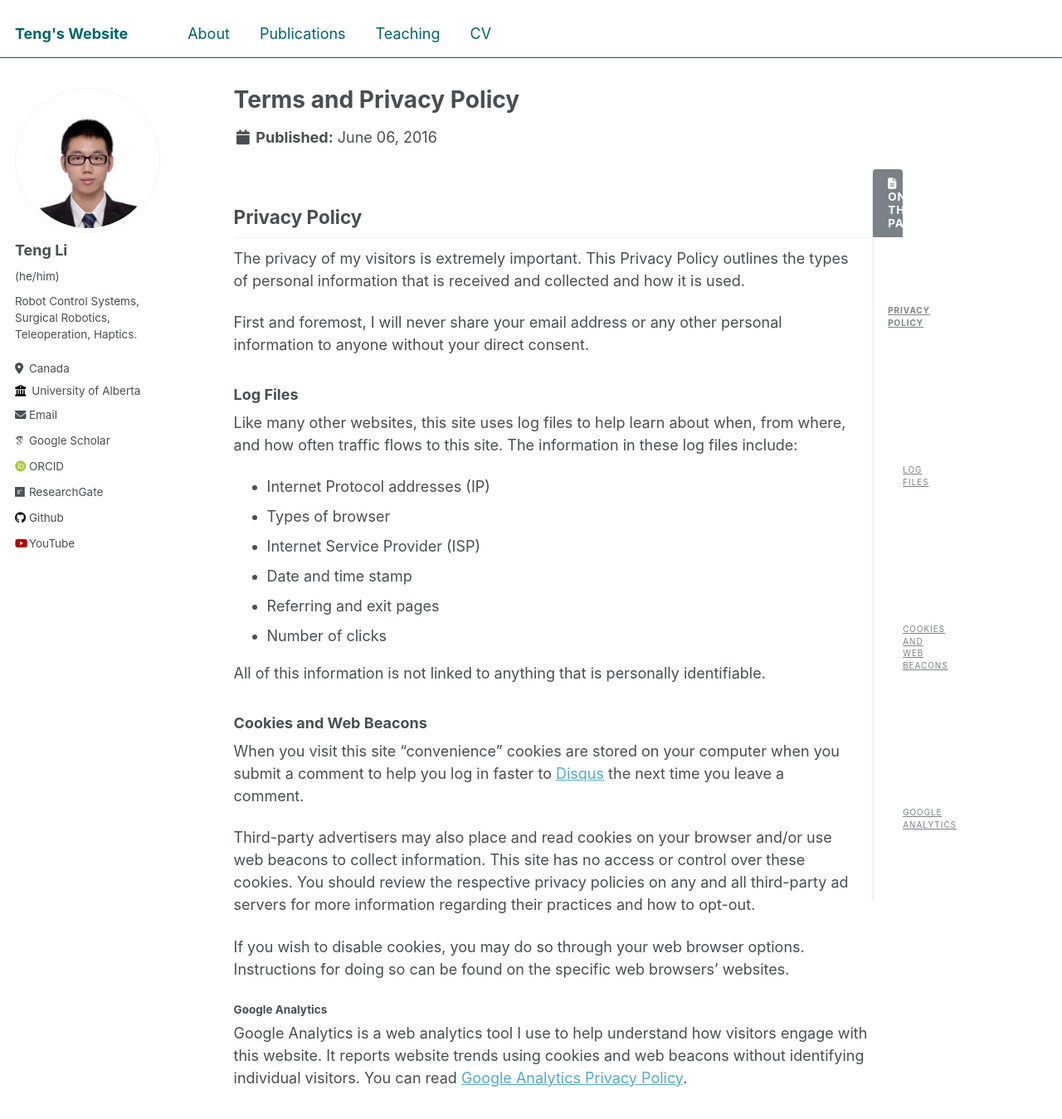
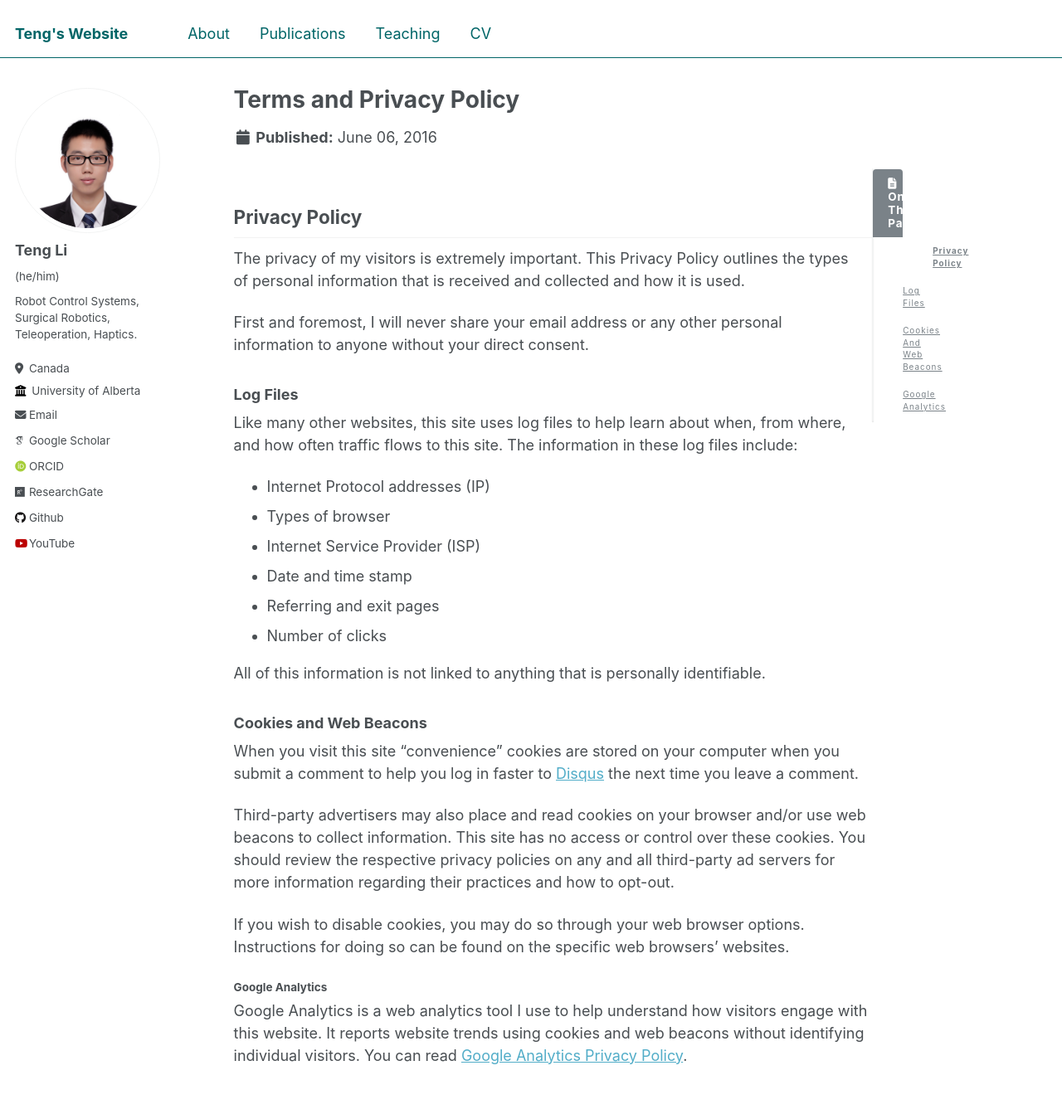
Before and after one commit to teng4/teng4.github.io, a Jekyll site: the page built from _pages/terms.md, in a window 1280 px wide and 1400 px high. Shown: the top 1349 px of the window at 83% size. Built offline with Jekyll 4.4.1, drawn with Linux system fonts in a browser that asks for light colours; some web fonts are replaced.

Commit message:
Update _navigation.scss

```diff
--- a/_sass/_navigation.scss
+++ b/_sass/_navigation.scss
@@ -376,7 +376,8 @@
 .toc {
   font-family: $sans-serif-narrow;
   color: $gray;
-  text-transform: uppercase;
+  //text-transform: uppercase; //original.
+  text-transform: capitalize; //teng4 modified.
   letter-spacing: 1px;
   background-color: #fff;
   border: 1px solid $border-color;
@@ -393,8 +394,8 @@
 }
 
 .toc__menu {
-  margin: 0; //original.
-  padding: 0; //original.
+  margin: 0; //teng4note, original.
+  padding: 0; //teng4note, original.
   width: 100%;
   list-style: none;
   font-size: 0.8rem;
@@ -402,7 +403,7 @@
   a {
     display: block; //original.
     //padding: 0.5rem 1rem; //original.
-    padding: 4.5rem 1rem; //teng4, modified.
+    padding: 0.5rem 4rem; //teng4, modified. teng4note: padding: height, width.
     color: $gray;
     font-size: $type-size-7;
     font-weight: bold;
```
